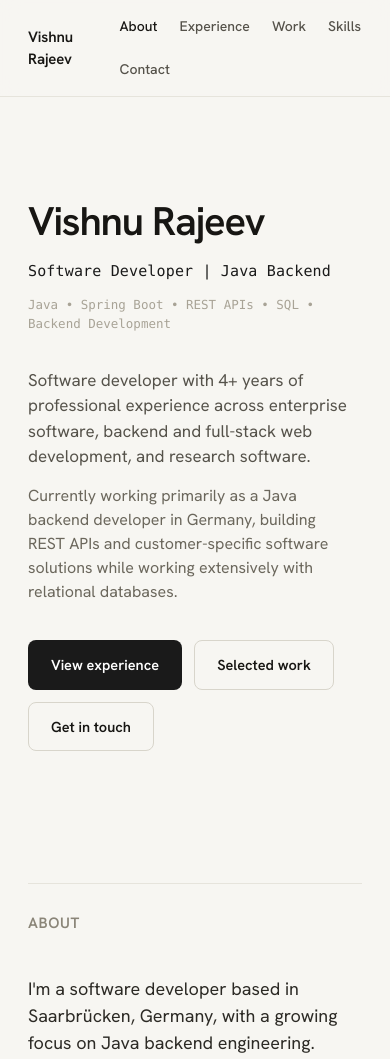
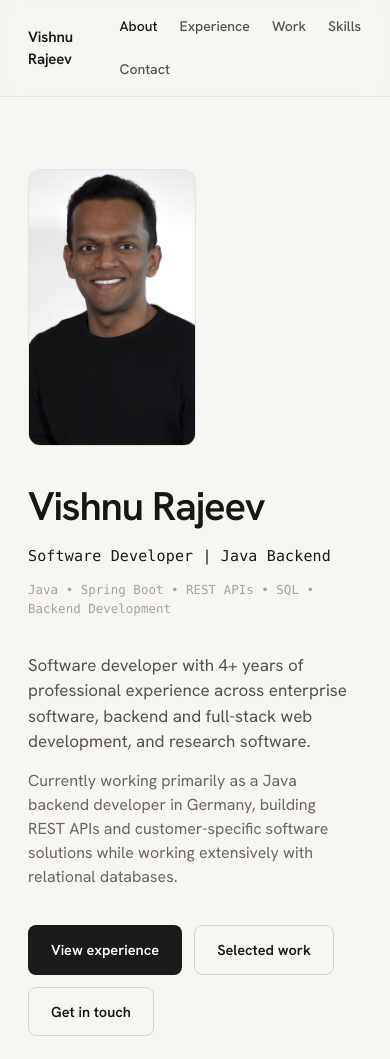
Before and after one commit to vishnu-rajeev/personal-website, a plain HTML site: page index.html in a window 390 px wide. Shown: the top 1059 px of the page. Drawn offline with Linux system fonts and the light colour scheme; a web font is replaced by a local one.

Commit message:
Add profile photo, favicon, update CV, correct content

```diff
--- a/css/styles.css
+++ b/css/styles.css
@@ -227,7 +227,38 @@ a:hover { color: var(--ink); }
 /* ---------- Hero ---------- */
 .hero {
   padding: 104px 0 92px;
+  display: grid;
+  grid-template-columns: minmax(0, 1fr) 300px;
+  gap: 64px;
+  align-items: center;
+}
+.hero__text {
   max-width: 780px;
+}
+.hero__media {
+  justify-self: end;
+}
+.hero__photo {
+  display: block;
+  width: 300px;
+  height: auto;
+  border-radius: 14px;
+  border: 1px solid var(--line);
+}
+@media (max-width: 820px) {
+  .hero {
+    grid-template-columns: 1fr;
+    gap: 40px;
+    padding-top: 72px;
+  }
+  .hero__media {
+    order: -1;
+    justify-self: start;
+  }
+  .hero__photo {
+    width: 168px;
+    border-radius: 12px;
+  }
 }
 .badge {
   display: inline-flex;
--- a/index.html
+++ b/index.html
@@ -26,8 +26,10 @@
   <meta name="twitter:description" content="Software developer with 4+ years of experience across enterprise software, backend and full-stack web development, and research software.">
 
   <!-- Icons -->
-  <link rel="icon" href="favicon.svg" type="image/svg+xml">
-  <link rel="apple-touch-icon" href="favicon.svg">
+  <link rel="icon" href="favicon.ico" sizes="any">
+  <link rel="icon" href="icons/favicon-32x32.png" type="image/png" sizes="32x32">
+  <link rel="icon" href="icons/favicon-16x16.png" type="image/png" sizes="16x16">
+  <link rel="apple-touch-icon" href="icons/apple-touch-icon.png">
 
   <!-- Fonts -->
   <link rel="preconnect" href="https://fonts.googleapis.com">
@@ -96,6 +98,7 @@
 
       <!-- Hero -->
       <section class="hero" aria-label="Introduction">
+        <div class="hero__text">
           <!--<p class="badge">
             <span class="badge__dot" aria-hidden="true"></span>
             Open to backend software engineering opportunities
@@ -110,6 +113,11 @@
             <a href="#work" class="btn btn--ghost">Selected work</a>
             <a href="#contact" class="btn btn--ghost">Get in touch</a>
           </div>
+        </div>
+        <div class="hero__media">
+          <img class="hero__photo" src="images/portrait.jpg" width="700" height="1160"
+               alt="Portrait of Vishnu Rajeev" fetchpriority="high">
+        </div>
       </section>
 
       <!-- About -->
@@ -119,7 +127,7 @@
         </div>
         <div class="about__text">
           <p>I'm a software developer based in Saarbrücken, Germany, with a growing focus on Java backend engineering.</p>
-          <p>My professional experience spans enterprise software, full-stack web development, conversational AI, and research software. I have worked with technologies including Java, Spring Boot, REST APIs, SQL, PostgreSQL, MySQL, Python, React, C#, and ASP.NET Core.</p>
+          <p>My professional experience spans enterprise software, full-stack web development, conversational AI, and research software. I have worked with technologies including Java, Spring Boot, REST APIs, SQL, PostgreSQL, SQL Server, Python, React, C#, and ASP.NET Core.</p>
           <p>I enjoy understanding how systems work beyond simply making a feature function — from API design and database modelling to debugging, maintainability, and application architecture.</p>
         </div>
       </section>
@@ -146,7 +154,7 @@
                 <li class="tag">REST APIs</li>
                 <li class="tag">SQL</li>
                 <li class="tag">PostgreSQL</li>
-                <li class="tag">MySQL</li>
+                <li class="tag">SQL Server</li>
                 <li class="tag">IntelliJ IDEA</li>
               </ul>
             </div>
@@ -318,7 +326,7 @@
           </div>
           <div class="skill">
             <h3 class="skill__label">Tools &amp; Platforms</h3>
-            <p class="skill__items">Docker, Maven, Git, Postman, Jira, Confluence, Bitbucket, Linux, IntelliJ IDEA, Visual Studio</p>
+            <p class="skill__items">Git, Postman, Docker, Maven, Jira, Confluence, Bitbucket, Linux, IntelliJ IDEA, Visual Studio</p>
           </div>
           <div class="skill">
             <h3 class="skill__label">Testing</h3>
@@ -340,7 +348,7 @@
           <article class="edu-entry">
             <p class="edu-entry__when">2023 – 2024</p>
             <div class="edu-entry__body">
-              <h3 class="edu-entry__degree">MSc Information Technology Management</h3>
+              <h3 class="edu-entry__degree">Master of Science – Information Technology Management</h3>
               <p class="edu-entry__school">Berlin School of Business and Innovation</p>
               <p class="edu-entry__place">Berlin, Germany · Final Grade: 1.8</p>
               <p class="edu-entry__detail">Completed my master's thesis in collaboration with Fraunhofer EMI, developing an authentication library for ASP.NET Core applications.</p>
```
Also changed, not shown: favicon.ico (added), icons/apple-touch-icon.png (added), icons/favicon-16x16.png (added), icons/favicon-192x192.png (added), icons/favicon-32x32.png (added), icons/favicon-512x512.png (added), icons/favicon.svg (renamed from favicon.svg), images/portrait.jpg (added), 1 other file. Lines whose indentation alone changed are shown as unchanged.
